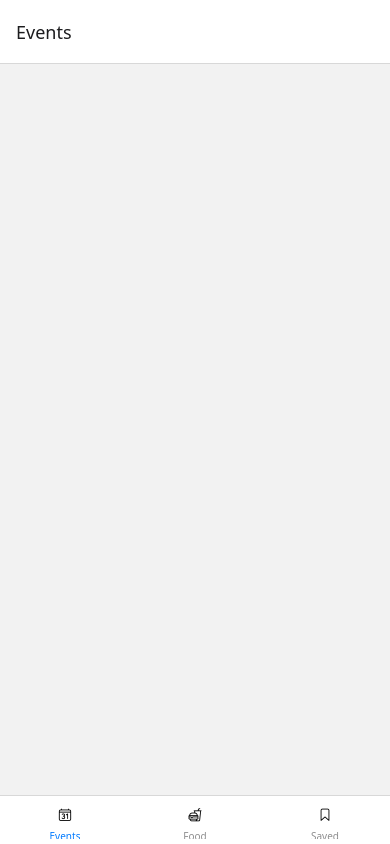
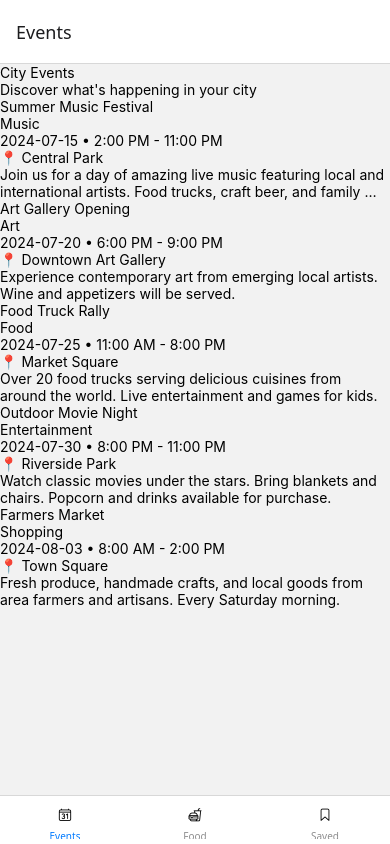
Before and after one commit to nyxsky404/City_Explorer, a React Native app: screen /Events in a window 390 px wide. Built offline with nearby package versions, Linux system fonts and the light colour scheme.

Commit message:
Render Mock Data in Event Screen

```diff
--- a/src/screens/EventsScreen.js
+++ b/src/screens/EventsScreen.js
@@ -1,5 +1,35 @@
+import {View,Text,FlatList} from 'react-native';
+import { mockEvents } from '../data/eventsData';
+
 const EventsScreen = () => {
+
+  const renderEventData = ({ item }) => (
+    <View>
+      <View>
+        <Text>{item.title}</Text>
+      </View>
+
+      <Text>{item.category}</Text>
+      <Text>{item.date} • {item.time}</Text>
+      <Text>📍 {item.location}</Text>
+      <Text numberOfLines={2}>
+        {item.description}
+      </Text>
+    </View>
+  );
+
+  return (
+    <View>
+      <View>
+        <Text>City Events</Text>
+        <Text>Discover what's happening in your city</Text>
+      </View>
+
+      <FlatList data={mockEvents} renderItem={renderEventData}keyExtractor={(item) => item.id}
+        showsVerticalScrollIndicator={true}
+      />
+    </View>
+  );
 };
 
-
 export default EventsScreen;
```
